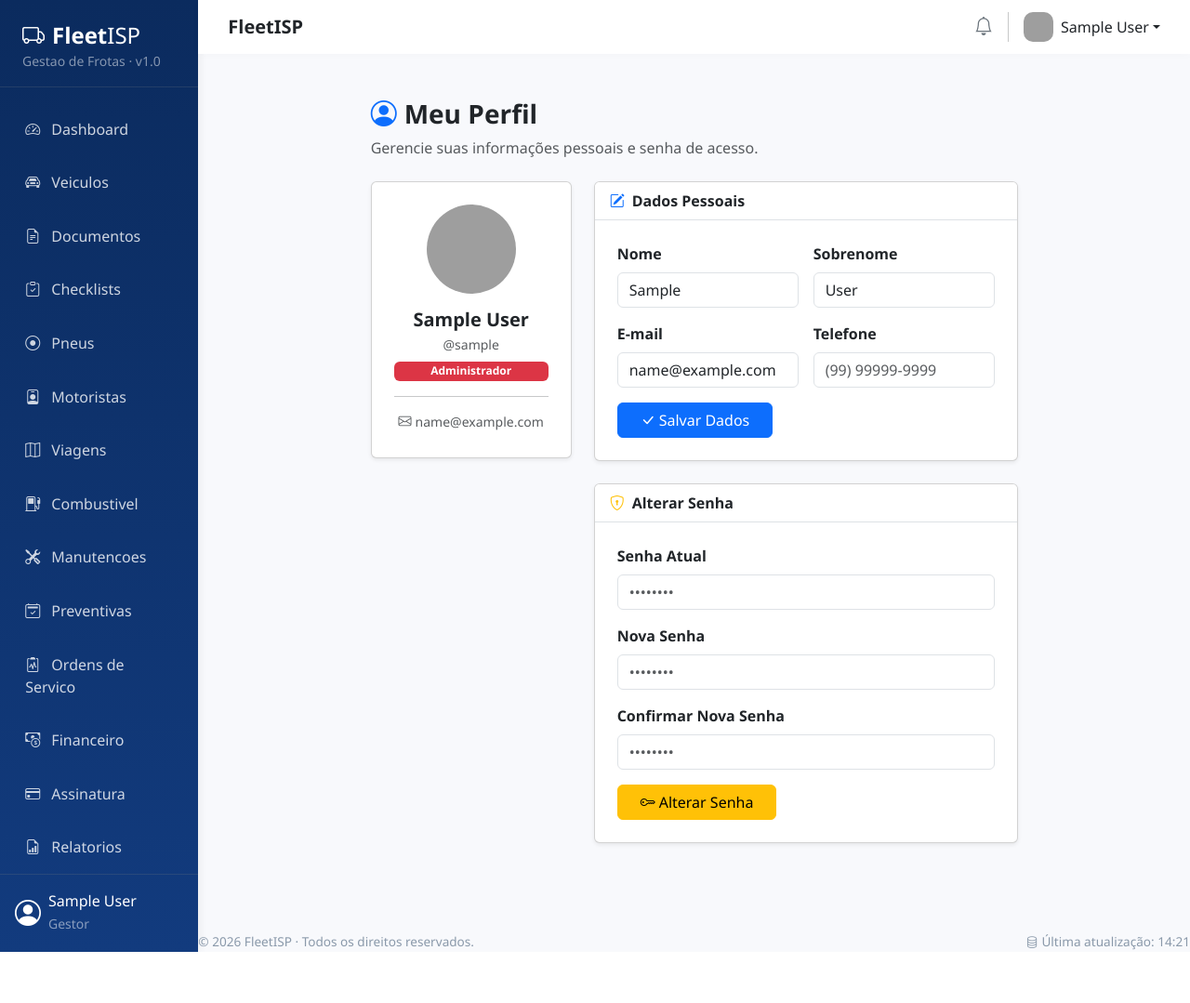
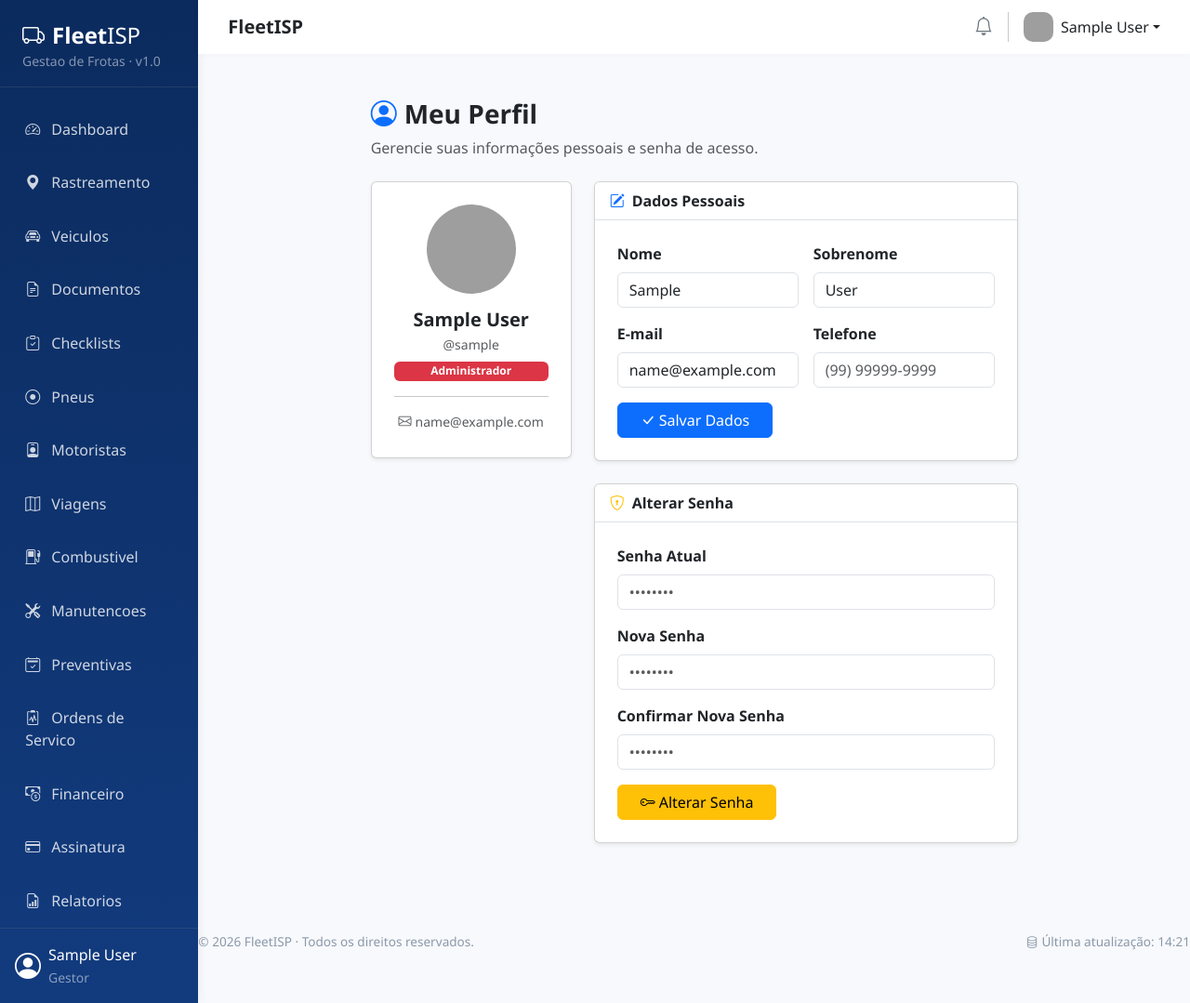
Before and after one commit to FrotaISP/frotaisp, a Django app: page /accounts/perfil/ in a window 1280 px wide. Shown: the whole page at 93% size. Before the commit the page ends 1024 px from the top, so only its background shows below. Run offline with Django 4.2, Linux system fonts and the light colour scheme; the visitor is signed in with stand-in values (Sample User, id 1); grey boxes are pictures that could not be loaded.

Commit message:
Add tracking tab to sidebar

```diff
--- a/templates/includes/sidebar.html
+++ b/templates/includes/sidebar.html
@@ -8,8 +8,11 @@
             <small class="text-white-50">Gestao de Frotas · v1.0</small>
         </div>
         <nav class="nav flex-column mt-3">
-            <a class="nav-link {% if request.resolver_match.app_name == 'dashboard' %}active{% endif %}" href="{% url 'dashboard:index' %}">
+            <a class="nav-link {% if request.resolver_match.app_name == 'dashboard' and request.resolver_match.url_name == 'index' %}active{% endif %}" href="{% url 'dashboard:index' %}">
                 <i class="bi bi-speedometer2"></i> Dashboard
+            </a>
+            <a class="nav-link {% if request.resolver_match.url_name == 'tracking' %}active{% endif %}" href="{% url 'dashboard:tracking' %}">
+                <i class="bi bi-geo-alt-fill"></i> Rastreamento
             </a>
             <a class="nav-link {% if request.resolver_match.app_name == 'vehicles' and request.resolver_match.url_name == 'list' %}active{% endif %}" href="{% url 'vehicles:list' %}">
                 <i class="bi bi-car-front"></i> Veiculos
```
